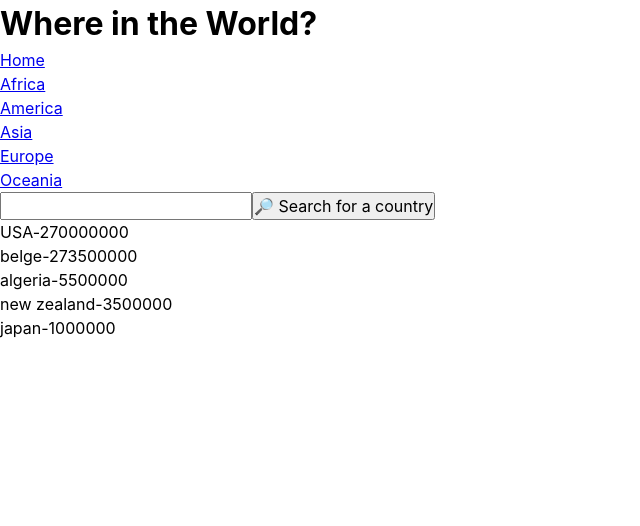
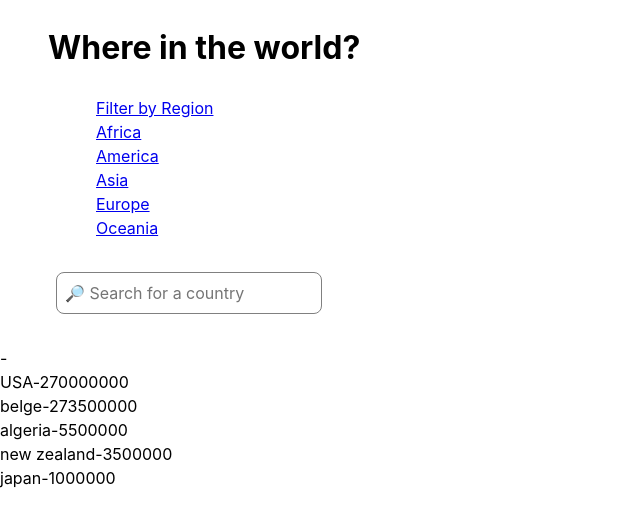
Before and after one commit to misathemeb/rest-countries, a React (Create React App) app in the folder countries-FE/: page / in a window 1280 px wide. Shown: the top 526 px of the page, without its empty margins (0-640 px from the left). Built offline with nearby package versions, Linux system fonts and the light colour scheme.

Commit message:
adding css to header & related components

```diff
--- a/countries-FE/src/App.css
+++ b/countries-FE/src/App.css
@@ -1,4 +1,9 @@
 
+@import url('https://fonts.googleapis.com/css2?family=Nunito+Sans:wght@300;600;800&display=swap');
+
+:root {
+  font-family: Nunito sans;
+}
 *, *::before, *::after {
   box-sizing: border-box;
 }
--- /dev/null
+++ b/countries-FE/src/components/CardWrap/ cardWrap.js
@@ -0,0 +1,17 @@
+import React from 'react';
+import Result  from '../Result/result';
+
+const CardWrap = () => {
+
+
+
+    return (
+        <>
+            <Result />
+        </>
+    )
+
+
+}
+
+export default CardWrap;
--- a/countries-FE/src/components/Header/Header.js
+++ b/countries-FE/src/components/Header/Header.js
@@ -1,16 +1,18 @@
 import React from 'react';
-import Title from '../Title/Title';
-
+import Title from '../Title/title';
+import Navigation from '../Nav/nav';
+import './header.css';
 const Header = () => {
 
 
 
 
+    return (
+        <div className='Title'>
+        <Title />
+        <Navigation />
+        </div>
 
-    return (
-        <>
-        <Title />
-        </>
     )
 }
 
--- /dev/null
+++ b/countries-FE/src/components/Header/header.css
@@ -0,0 +1,24 @@
+
+
+header {
+    display: flex;
+    justify-content: space-between;
+    align-items: center;
+}
+
+.Title, .nav {
+    padding: 1.5em 3em;
+    text-decoration: none;
+
+}
+
+.search-form {
+    padding: .5em;
+    margin: 0 auto;
+}
+
+.search {
+    padding: 0.5em;
+    border-radius: 8px;
+    border: 1px solid gray;
+}
--- a/countries-FE/src/components/MainWrap/mainWrap.js
+++ b/countries-FE/src/components/MainWrap/mainWrap.js
@@ -5,6 +5,7 @@ const MainWrap = () => {
 
     return (
         <>
+            <Results />
         </>
     )
 };
--- a/countries-FE/src/components/Results/results.js
+++ b/countries-FE/src/components/Results/results.js
@@ -1,6 +1,7 @@
 
 import Result from "../Result/result";
 import React from 'react';
+import CardWrap from "../CardWrap/ cardWrap";
 
 
 const Results = (props) => {
@@ -17,6 +18,8 @@ const Results = (props) => {
 
     return (
         <>
+            <CardWrap />
+
             {list}
         </>
     )
--- a/countries-FE/src/components/SearchBar/searchBar.js
+++ b/countries-FE/src/components/SearchBar/searchBar.js
@@ -18,11 +18,9 @@ const SearchBar = () => {
 
   return (
 
-    <form  className="search-form">
-      <input type="text" className="search"  />
-      <button type="submit" className="search-button">
-        🔎 Search for a country
-      </button>
+    <form  className="search-form"  >
+      <input type="text" className="search" placeholder='🔎 Search for a country'  />
+
     </form>
 
   );
--- a/countries-FE/src/components/Title/Title.js
+++ b/countries-FE/src/components/Title/Title.js
@@ -8,7 +8,7 @@ const Title = () => {
 
     return (
         <>
-        <h1>Where in the World?</h1>
+        <h1>Where in the world?</h1>
         </>
     )
 }
--- a/countries-FE/src/components/nav/nav.js
+++ b/countries-FE/src/components/nav/nav.js
@@ -34,7 +34,7 @@ import SearchBar from '../SearchBar/searchBar';
         return (
           <>
           <nav className='nav'>
-            <Link to='/'>Home</Link>
+            <Link to='/'>Filter by Region</Link>
             <br></br>
             <Link to='/africa'>Africa</Link>
             <br></br>
--- a/countries-FE/src/components/search/search.js
+++ b/countries-FE/src/components/search/search.js
@@ -1,11 +1,10 @@
 
 import React, { useState } from 'react';
 import SingleCountry from '../../pages/SingleCountry';
-import Nav from '../Nav/nav';
 import Results from '../Results/results';
 import initialCountries from '../../data/initialCountries';
 import { useParams } from 'react-router-dom';
-import Header from '../Header/Header';
+import Header from '../Header/header';
 
 const Search = () => {
 
@@ -23,7 +22,6 @@ const Search = () => {
   return (
     <>
       <Header />
-      <Nav />
       <Results results={filteredList}/>
     </>
   );
```
